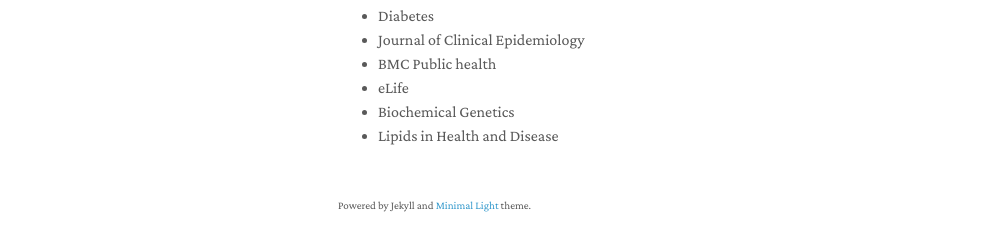
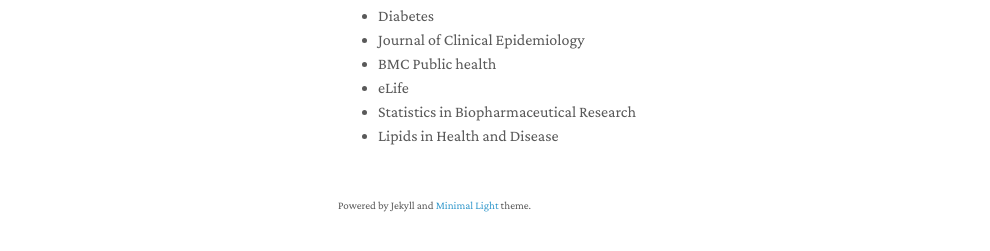
Before and after one commit to KevinXing3/kevinXing3.github.io, a Jekyll site: the page built from index.md, in a window 1280 px wide and 900 px high, scrolled down 4190 px. Shown: the part 614-865 px from the top of the window, without its empty margins (132-1122 px from the left). Built offline with Jekyll 4.4.1, drawn with Linux system fonts in a browser that asks for light colours; nearby versions of some CDN libraries; a style sheet for code colours, icons or effects is not loaded; our own code applies the rules of GitHub Pages for plain Markdown files.

Commit message:
Update services.md

```diff
--- a/_includes/services.md
+++ b/_includes/services.md
@@ -14,6 +14,6 @@
   <li>Journal of Clinical Epidemiology</li>
   <li>BMC Public health</li>
   <li>eLife</li>
-  <li>Biochemical Genetics</li>
+  <li>Statistics in Biopharmaceutical Research</li>
   <li>Lipids in Health and Disease</li>
 </ul>
```
